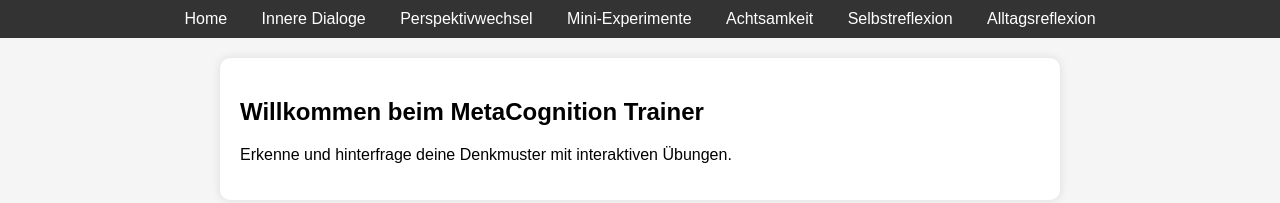
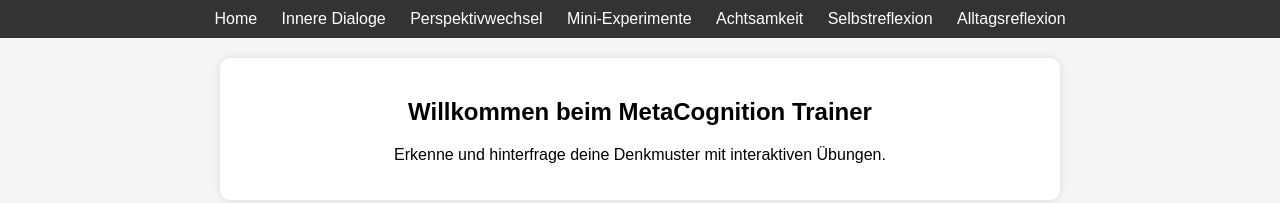
Before and after one commit to mycospace/Bow, a plain HTML site: page index.html in a window 1280 px wide. Drawn offline with Linux system fonts and the light colour scheme.

Commit message:
Update styles.css

```diff
--- a/styles.css
+++ b/styles.css
@@ -3,18 +3,19 @@ body {
     margin: 0;
     padding: 0;
     background-color: #f5f5f5;
+    text-align: center;
 }
 
 nav {
     background-color: #333;
     padding: 10px;
-    text-align: center;
 }
 
 nav a {
     color: white;
-    margin: 0 15px;
+    margin: 0 10px;
     text-decoration: none;
+    font-size: 16px;
 }
 
 main {
```
